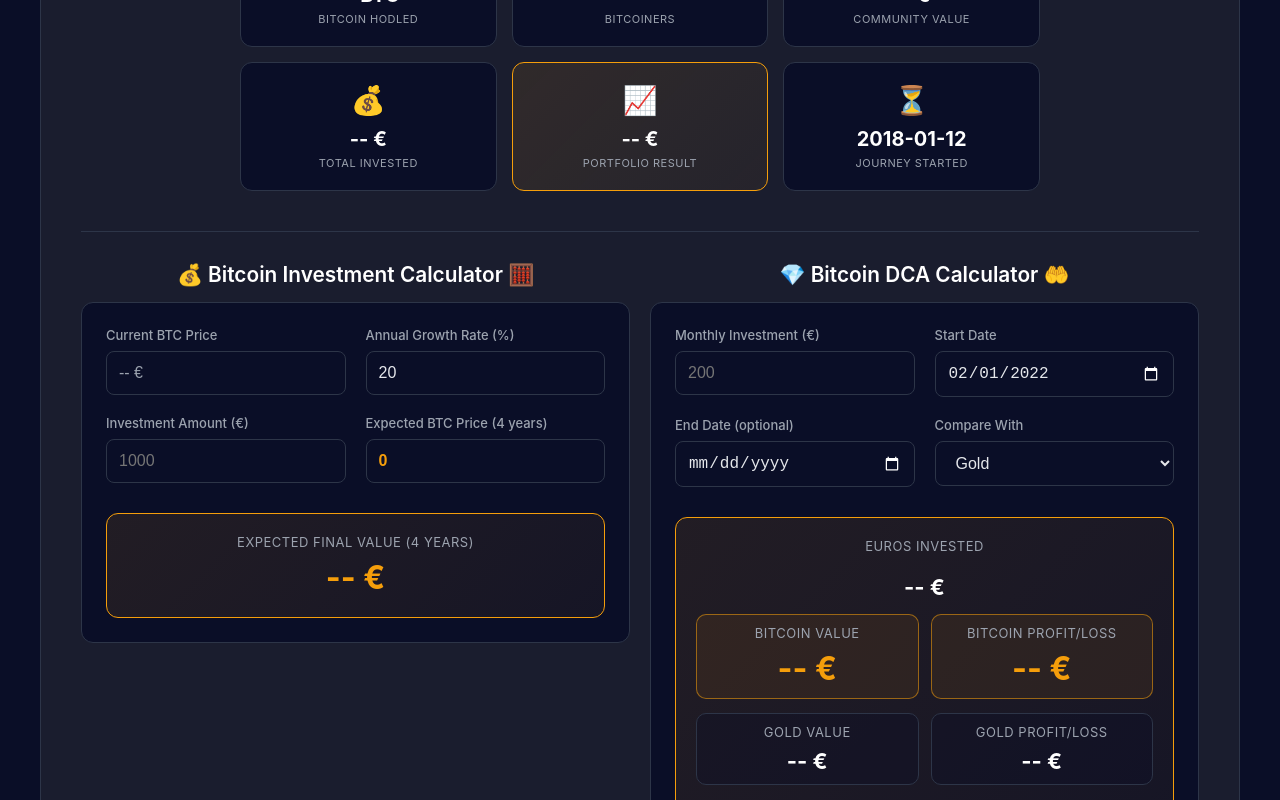
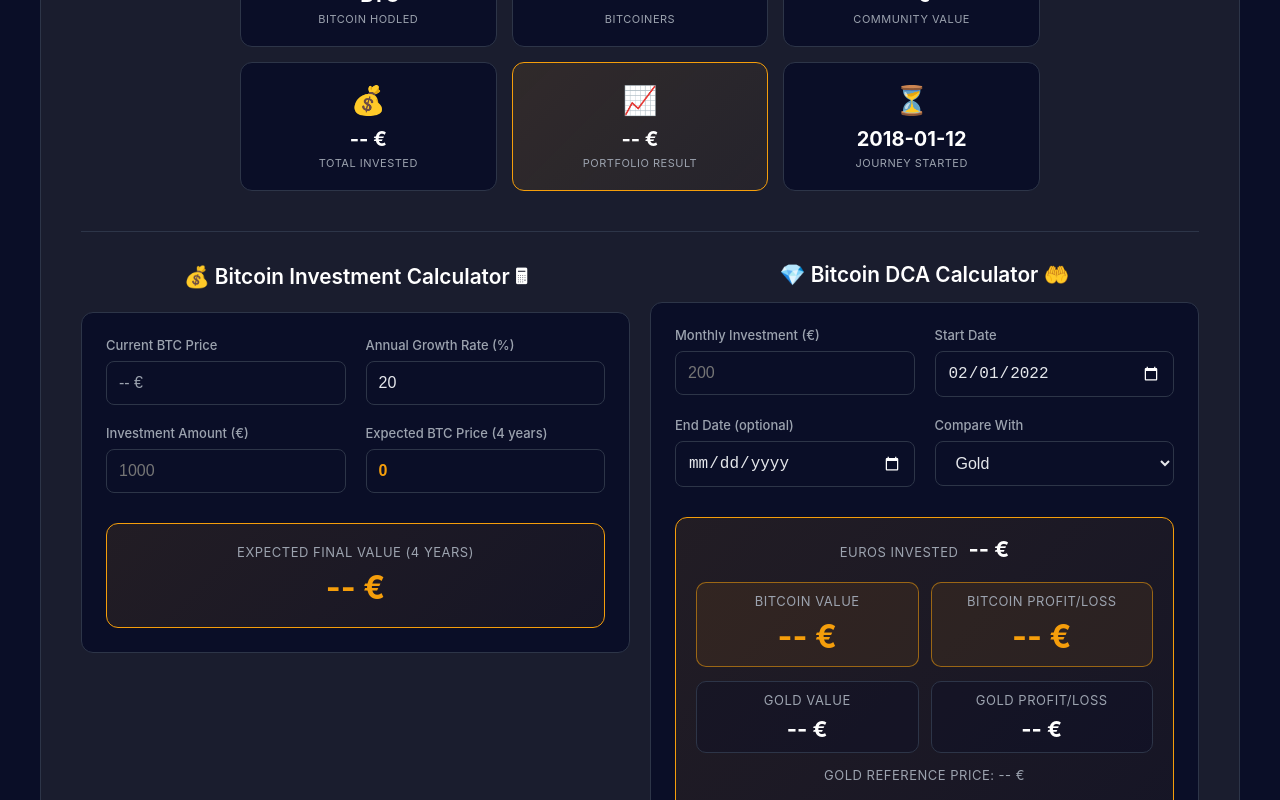
Before and after one commit to Martineet/staging-dinv, a Next.js app: page / in a window 1280 px wide. Shown: the part 618-1418 px from the top of the page. Built offline with nearby package versions, Linux system fonts and the light colour scheme; no server answers.

Commit message:
DCA pulimenta

```diff
--- a/src/app/globals.css
+++ b/src/app/globals.css
@@ -267,6 +267,21 @@
 
 .dca-row-eur {
   grid-template-columns: 1fr;
+}
+
+.dca-inline-line {
+  display: flex;
+  align-items: baseline;
+  justify-content: center;
+  gap: 10px;
+}
+
+.dca-inline-label {
+  margin-bottom: 0;
+}
+
+.dca-inline-value {
+  line-height: 1;
 }
 
 .dca-row-item {
@@ -725,6 +740,10 @@
     grid-template-columns: 1fr;
   }
 
+  .dca-inline-line {
+    flex-wrap: wrap;
+  }
+
   .btc-logo {
     width: 40px;
     height: 40px;
--- a/src/components/CalculatorSection.tsx
+++ b/src/components/CalculatorSection.tsx
@@ -9,7 +9,7 @@
 
 const EUR = '\u20AC';
 const MONEY_BAG = '\u{1F4B0}';
-const CALCULATOR = '\u{1F9EE}';
+const CALCULATOR = '\u{1F5A9}';
 
 export function CalculatorSection({ btcPrice }: CalculatorSectionProps) {
   const {
--- a/src/components/DcaCalculatorSection.tsx
+++ b/src/components/DcaCalculatorSection.tsx
@@ -90,9 +90,11 @@
 
         <div className="calc-result">
           <div className="dca-row dca-row-eur">
-            <div className="result-label">Euros invested</div>
-            <div className="result-value result-value-normal">
-              {result ? `${formatMoneyRounded(result.investedEur)} ${EUR}` : `-- ${EUR}`}
+            <div className="dca-inline-line">
+              <span className="result-label dca-inline-label">Euros invested</span>
+              <span className="result-value result-value-normal dca-inline-value">
+                {result ? `${formatMoneyRounded(result.investedEur)} ${EUR}` : `-- ${EUR}`}
+              </span>
             </div>
           </div>
 
```
Also changed, not shown: 1 other file (tests, documents, lock files or other folders).
